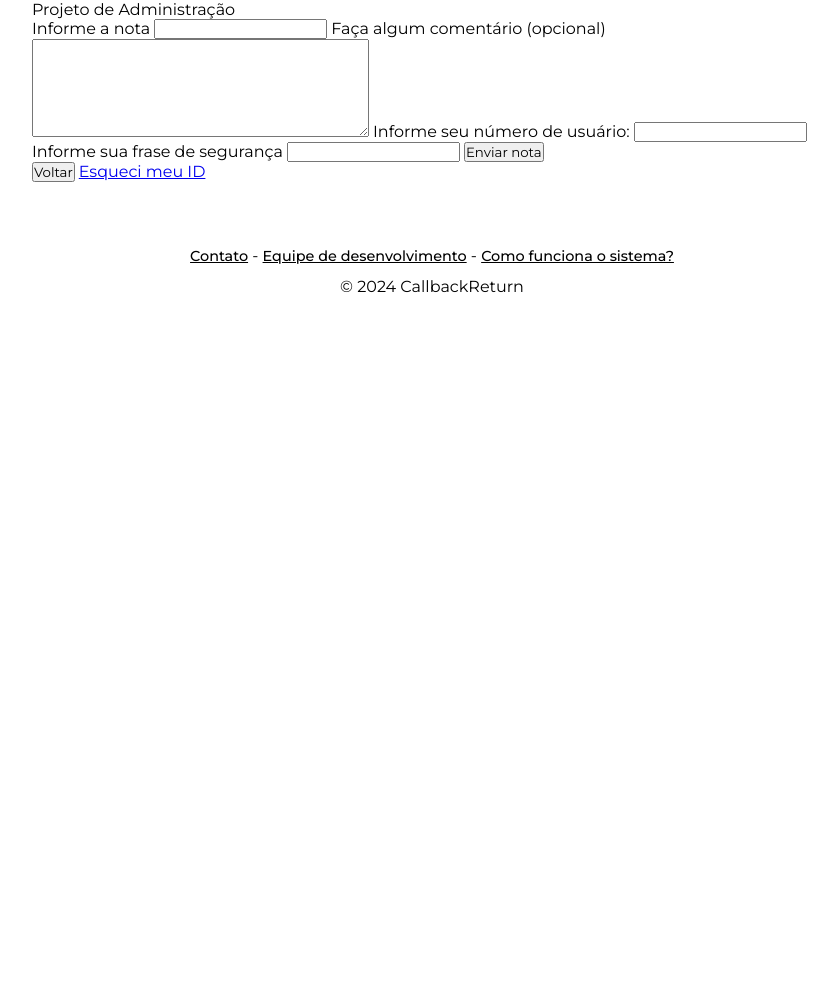
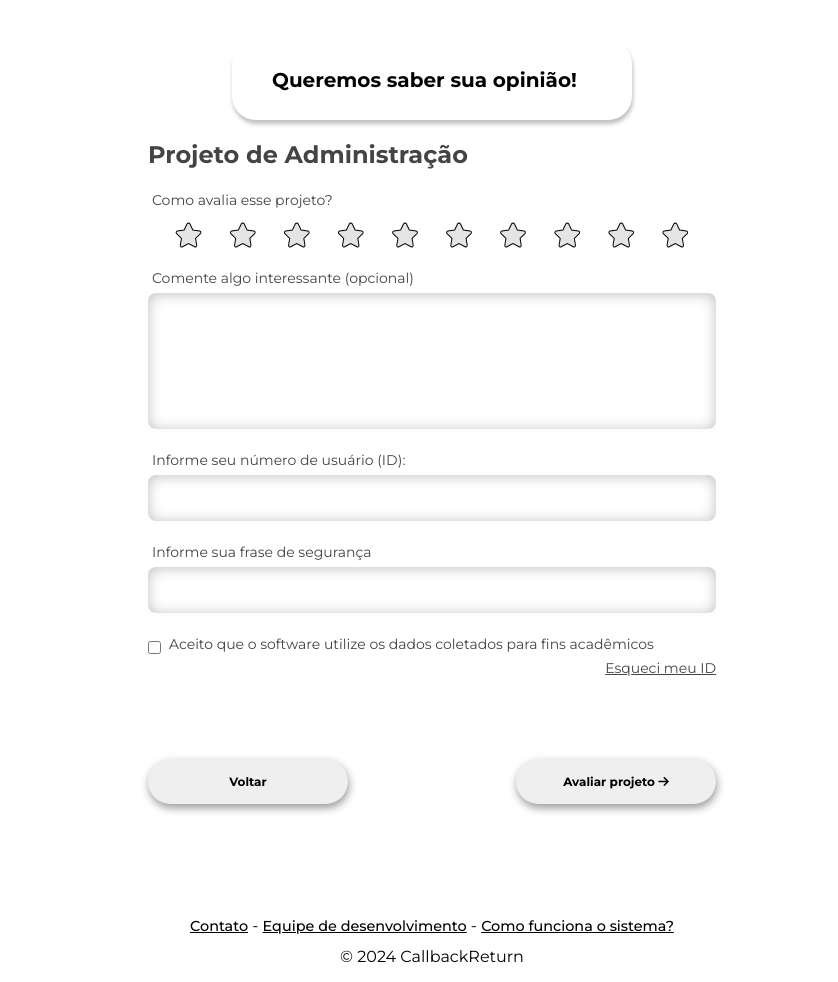
Before and after one commit to NickProfessor/callback-return, a PHP site: page /src/pages/avaliaProjeto.php?id=2 in a window 1280 px wide. Shown: the whole page, without its empty margins (208-1046 px from the left). Before the commit the page ends 293 px from the top, so only its background shows below. Run offline with PHP 8.4, Linux system fonts and the light colour scheme; data comes from the database, SQL or seed files in the repository; a stand-in replaces the project's code that opens the database connection; some libraries are stand-ins or nearby versions.

Commit message:
styles: estilizando página de avaliação pt1

```diff
--- /dev/null
+++ b/src/assets/css/pages/avaliaProjeto.css
@@ -0,0 +1,45 @@
+@import url("../components/formularioPadrao.css");
+
+.projeto-nome {
+    color: var(--cor-texto);
+    margin-bottom: 22px;
+}
+
+.projeto-estrelas {
+    display: flex;
+    align-items: center;
+    margin-top: 8px;
+    font-size: 20px;
+    color: hsla(0, 0%, 47%, 0.2);
+    justify-content: space-evenly;
+    -webkit-text-stroke: black 1px;
+}
+
+.projeto-estrelas i {
+    cursor: pointer;
+}
+
+.projeto-estrelas .preenchida {
+    color: var(--cor-amarelo);
+}
+
+textarea {
+    resize: none;
+}
+
+@media (min-width: 600px) {
+    .projeto-estrelas {
+
+        font-size: 22px;
+    }
+
+
+}
+
+@media (min-width: 1000px) {
+    .projeto-estrelas {
+        font-size: 24px;
+    }
+
+
+}
--- a/src/pages/avaliaProjeto.php
+++ b/src/pages/avaliaProjeto.php
@@ -1,4 +1,5 @@
 <?php
+$page = "avaliaProjeto";
 $pageTitle = "Avaliando | CallBackReturn";
 include "../views/header.php";
 
@@ -6,39 +7,18 @@ require_once "../models/Projeto.php";
 
 
 if (isset($_GET["id"]) && $_GET["id"] != "") {
+
+    if (isset($_GET["erro"]) && $_GET["erro"] == "nota-invalida") {
+        $notaInvalida = true;
+    }
     $projetoId = $_GET["id"];
     $projeto = Projeto::obterProjetoPeloId($projetoId);
-    ?>
 
-    <p><?php echo htmlspecialchars($projeto['nome']) ?></p>
+    $projetoNome = $projeto['nome'];
 
-    <form action="projetoAvaliado.php" method="POST">
-        <!-- Campo oculto para o ID do projeto -->
-        <input type="hidden" name="id_projeto" value="<?php echo htmlspecialchars($projetoId); ?>">
-
-        <label for="nota_projeto">Informe a nota</label>
-        <input type="number" name="nota_projeto" id="nota_projeto" required>
-
-        <label for="comentario_projeto">Faça algum comentário (opcional)</label>
-        <textarea name="comentario_projeto" id="comentario_projeto" cols="40" rows="6"></textarea>
-
-        <label for="id_usuario">Informe seu número de usuário:</label>
-        <input type="number" name="id_usuario" id="id_usuario" required>
-
-        <label for="frase">Informe sua frase de segurança</label>
-        <input type="password" name="frase" id="frase" required>
-
-        <input type="submit" value="Enviar nota">
-    </form>
-
-
-    <button type="button" onclick="history.back()">Voltar</button>
-    <a href="./esqueceuOID.php">Esqueci meu ID</a>
-
-
-    <?php
+    $etapa = 5;
+    include "../views/formulario.php";
 } else {
     echo "Algo deu errado";
 }
 include "../views/footer.php";
-?>
--- a/src/pages/projetoAvaliado.php
+++ b/src/pages/projetoAvaliado.php
@@ -12,6 +12,10 @@ if (isset($_POST['id_projeto'], $_POST['nota_projeto'], $_POST['comentario_proje
     $comentario_projeto = $_POST['comentario_projeto'];
     $id_usuario = $_POST['id_usuario'];
     $frase = $_POST['frase'];
+
+    if ($nota_projeto > 10 || $nota_projeto < 1) {
+        header("Location: avaliaProjeto.php?id=$id_projeto&erro=nota-invalida");
+    } else {
 
         $avaliacao = new Avaliacao(
             $nota_projeto,
@@ -36,6 +40,7 @@ if (isset($_POST['id_projeto'], $_POST['nota_projeto'], $_POST['comentario_proje
             echo "Ocorreu um erro: " . $e->getMessage() . "<br>";
             echo "<a href='../../index.php'>Voltar para tela principal</a>";
         }
+    }
 } else {
     echo "Erro: Dados incompletos!";
     echo "<a href='../../index.php'>Voltar para tela principal</a>";
```
Lines whose indentation alone changed are shown as unchanged.
